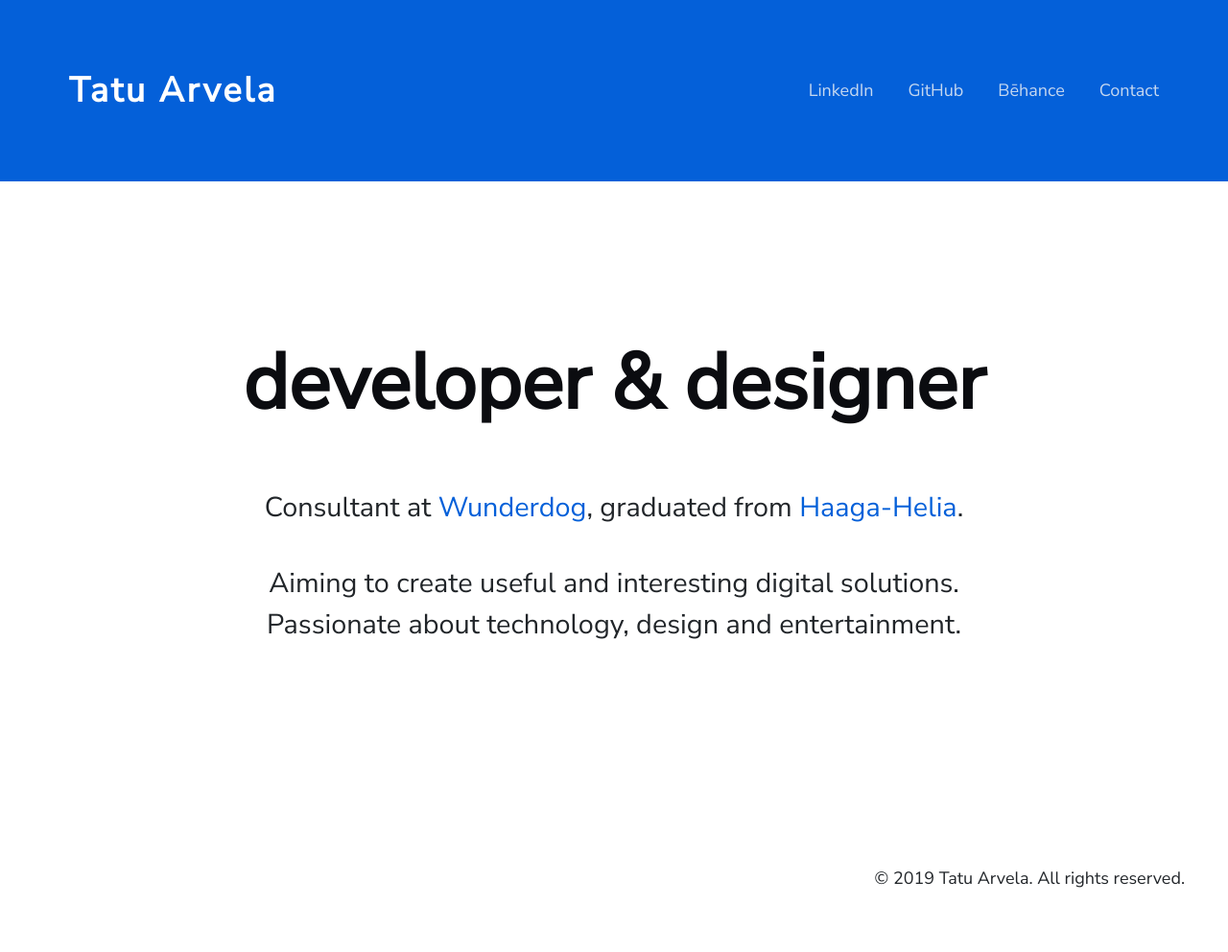
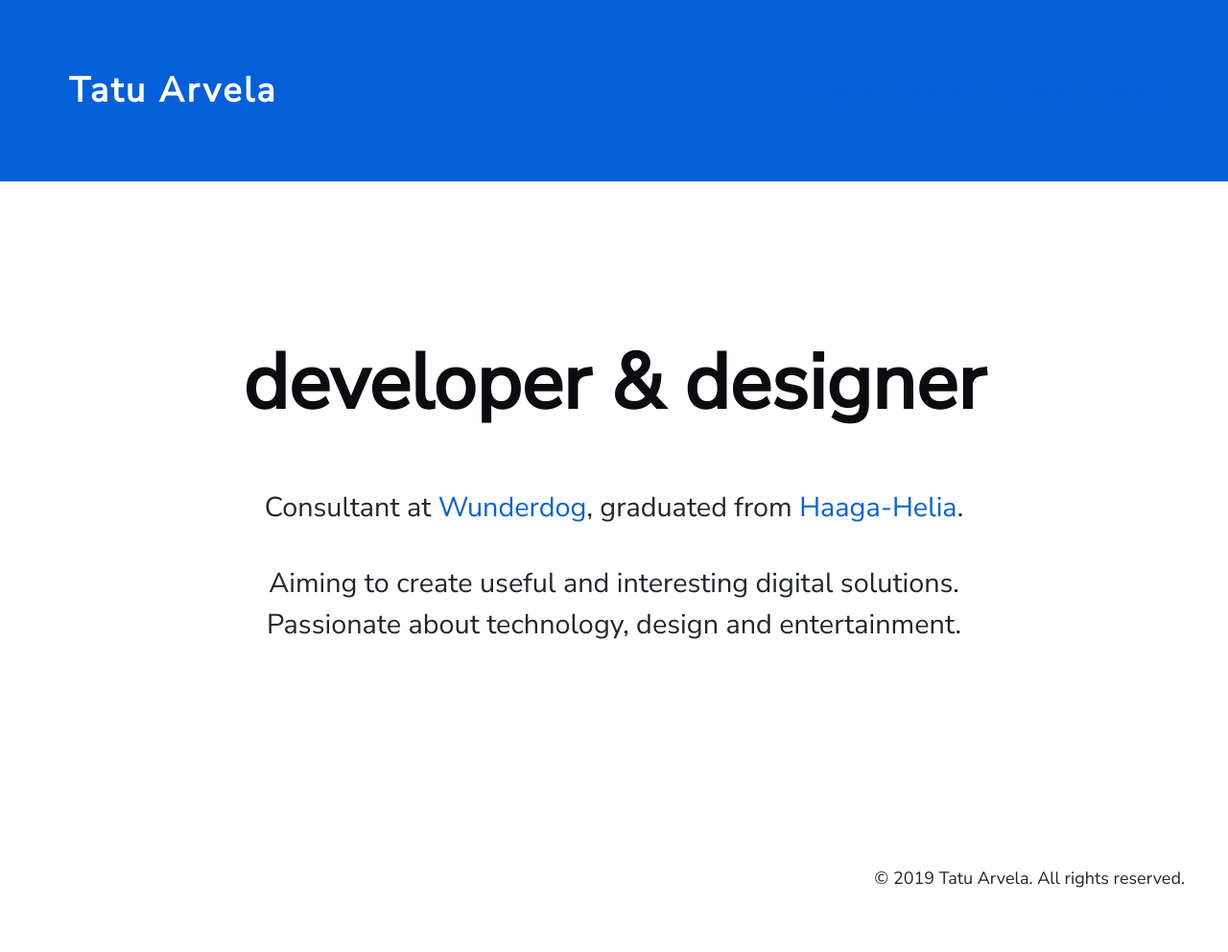
Before and after one commit to TatuArvela/tatuarvela.dev, a Jekyll site: the page built from index.md, in a window 1280 px wide. Shown: the whole page at 96% size. Built offline with Jekyll 4.4.1, drawn with Linux system fonts in a browser that asks for light colours; nearby versions of some CDN libraries.

Commit message:
Update _nav.scss

```diff
--- a/_sass/_nav.scss
+++ b/_sass/_nav.scss
@@ -27,7 +27,7 @@
     &:after {
       content: '';
       display: block;
-      border-bottom: 2px solid theme-color("light");
+      border-bottom: 2px solid theme-color("primary");
       width: 0;
       position: absolute;
       left: 0;
@@ -57,7 +57,7 @@
       @extend .py-md-4;
       @extend .px-3;
       opacity: 0.8;
-      color: theme-color("light") !important;
+      color: theme-color("primary") !important;
       span {
         position: relative;
         i {
@@ -66,7 +66,7 @@
         &:after {
           content: '';
           display: block;
-          border-bottom: 2px solid theme-color("light");
+          border-bottom: 2px solid theme-color("primary");
           width: 0;
           position: absolute;
           left: 0;
```
